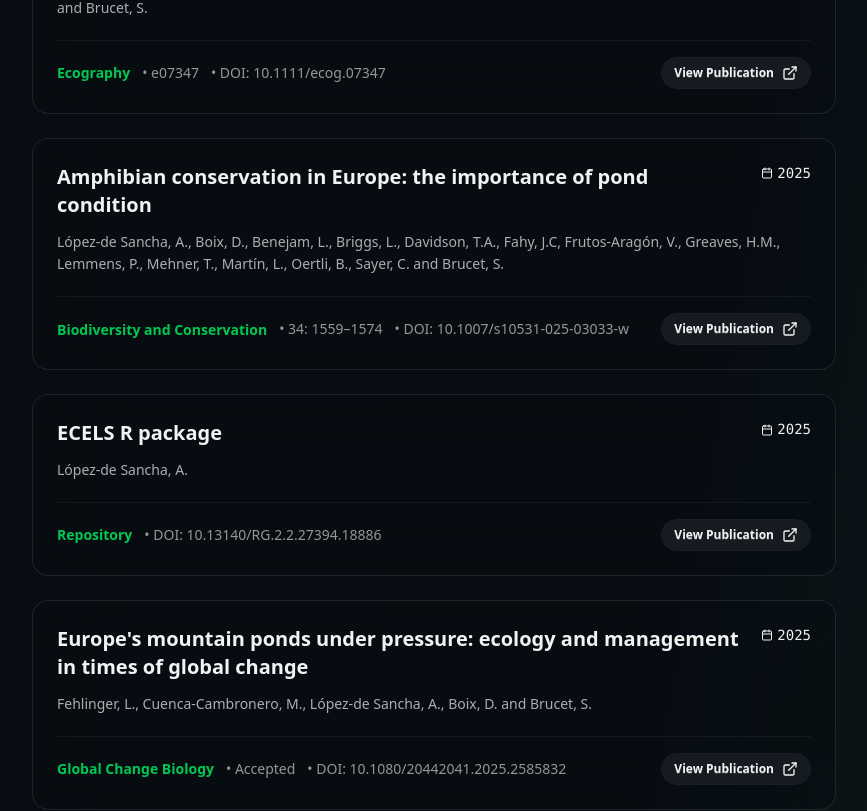
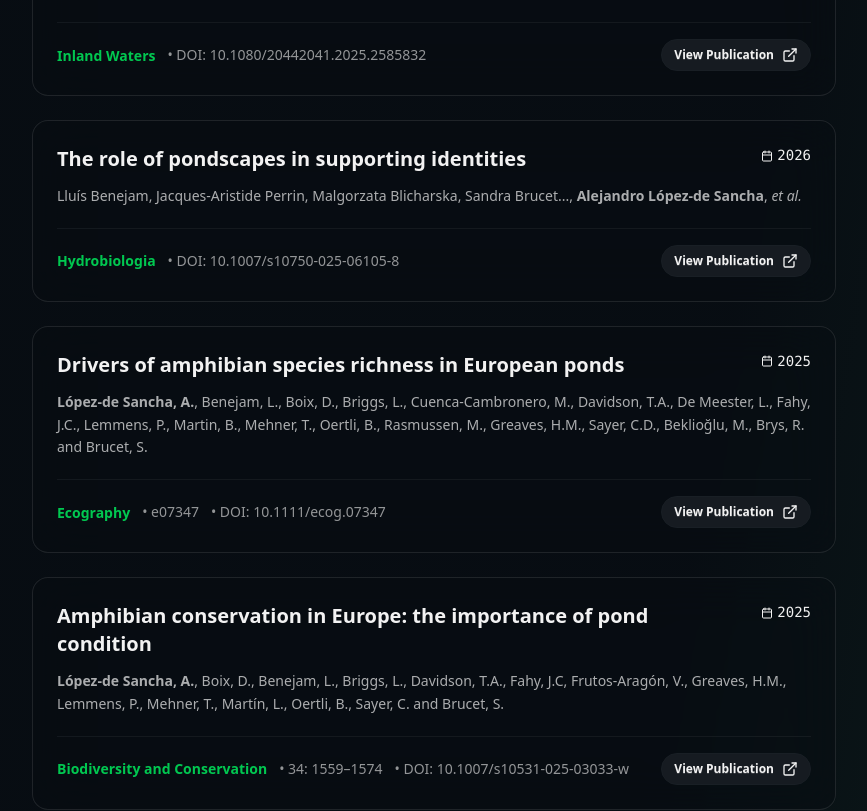
Before and after one commit to Luovtyrell/AlexLopezPHD, a React (Vite) app: page / in a window 1280 px wide. Shown: the part 780-1591 px from the top of the page, without its empty margins (380-1247 px from the left). Built offline with nearby package versions, Linux system fonts and the light colour scheme.

Commit message:
feat: Add Docker course to timeline, reorder timeline entries, and update publications with new items.

```diff
--- a/src/components/Footer.jsx
+++ b/src/components/Footer.jsx
@@ -1,5 +1,5 @@
 import React from "react";
-import { Github, Mail, Heart } from 'lucide-react';
+import { Github, Mail } from 'lucide-react';
 import { FaMedium, FaLinkedin } from "react-icons/fa";
 import { FaGoogleScholar } from "react-icons/fa6";
 
@@ -47,13 +47,9 @@
           </div>
 
           <div className="flex flex-col md:flex-row items-center justify-between gap-3 pt-6 text-sm">
-            <p className="text-base-content/50">
-              © {new Date().getFullYear()} Lucía Ordoñez Vilanova. All rights reserved.
-            </p>
-
             <p className="text-base-content/60 flex items-center gap-2">
+             © {new Date().getFullYear()}
               <span className="text-base-content/50">Made with</span>
-              <Heart className="w-4 h-4 text-rose-500 animate-pulse" />
               <span className="text-base-content/50">by</span>
               <a
                 href="https://www.linkedin.com/in/Luovtyrell/"
--- a/src/components/Publications.jsx
+++ b/src/components/Publications.jsx
@@ -26,9 +26,10 @@
                   </span>
                 </div>
 
-                <p className="text-sm text-base-content/70 leading-relaxed">
-                  {pub.authors}
-                </p>
+                <p
+                  className="text-sm text-base-content/70 leading-relaxed"
+                  dangerouslySetInnerHTML={{ __html: pub.authors }}
+                />
 
                 <div className="flex flex-wrap items-center gap-3 mt-2 pt-4 border-t border-base-content/5">
                   <span className="font-semibold text-primary">
--- a/src/components/Timeline.jsx
+++ b/src/components/Timeline.jsx
@@ -19,14 +19,14 @@
             </svg>
           </div>
           <div className="timeline-start mb-10 md:text-end">
-            <time className="font-mono italic">Nov 2025</time>
-            <div className="text-lg text-primary">SnowPro Associate: Platform Certification</div>
-            <div className="text-lg font-black">Snowflake</div>
-            ID: S122770-251117-SOL25
+            <time className="font-mono italic">Mar 2026</time>
+            <div className="text-lg text-primary">Complete Docker course</div>
+            <div className="text-lg font-black">Udemy</div>
           </div>
           <hr />
         </li>
         <li>
+          <hr />
           <div className="timeline-middle">
             <svg
               xmlns="http://www.w3.org/2000/svg"
@@ -42,6 +42,30 @@
             </svg>
           </div>
           <div className="timeline-end md:mb-10">
+            <time className="font-mono italic">Nov 2025</time>
+            <div className="text-lg text-primary">SnowPro Associate: Platform Certification</div>
+            <div className="text-lg font-black">Snowflake</div>
+            ID: S122770-251117-SOL25
+          </div>
+          <hr />
+        </li>
+        <li>
+          <hr />
+          <div className="timeline-middle">
+            <svg
+              xmlns="http://www.w3.org/2000/svg"
+              viewBox="0 0 20 20"
+              fill="currentColor"
+              className="h-5 w-5"
+            >
+              <path
+                fillRule="evenodd"
+                d="M10 18a8 8 0 100-16 8 8 0 000 16zm3.857-9.809a.75.75 0 00-1.214-.882l-3.483 4.79-1.88-1.88a.75.75 0 10-1.06 1.061l2.5 2.5a.75.75 0 001.137-.089l4-5.5z"
+                clipRule="evenodd"
+              />
+            </svg>
+          </div>
+          <div className="timeline-start mb-10 md:text-end">
             <time className="font-mono italic">2024 - 2025</time>
             <div className="text-lg text-primary">Master's degree, Data Science, Big Data, Machine Learning, & AI.</div>
             <div className="text-lg font-black">Universidad Complutense de Madrid</div>
@@ -65,7 +89,7 @@
               />
             </svg>
           </div>
-          <div className="timeline-start mb-10 md:text-end">
+          <div className="timeline-end md:mb-10">
             <time className="font-mono italic">2024</time>
             <div className="text-lg text-primary">Data Science for Ecologists and Environmental Scientists</div>
             <div className="text-lg font-black">The Data Lab Innovation Centre</div>
@@ -89,7 +113,7 @@
               />
             </svg>
           </div>
-          <div className="timeline-end md:mb-10">
+          <div className="timeline-start mb-10 md:text-end">
             <time className="font-mono italic">2024</time>
             <div className="text-lg text-primary">Python 3</div>
             <div className="text-lg font-black">Codecademy</div>
@@ -112,7 +136,7 @@
               />
             </svg>
           </div>
-          <div className="timeline-start mb-10 md:text-end">
+          <div className="timeline-end md:mb-10">
             <time className="font-mono italic">2019 - 2022</time>
             <div className="text-lg text-primary">Doctor of Philosophy - PhD, Ecology</div>
             <div className="text-lg font-black">Universitat de Girona</div>
@@ -136,7 +160,7 @@
               />
             </svg>
           </div>
-          <div className="timeline-end md:mb-10">
+          <div className="timeline-start mb-10 md:text-end">
             <time className="font-mono italic">2021</time>
             <div className="text-lg text-primary">Master Herpetologist Program</div>
             <div className="text-lg font-black">The Amphibian Foundation</div>
@@ -160,7 +184,7 @@
               />
             </svg>
           </div>
-          <div className="timeline-start mb-10 md:text-end">
+          <div className="timeline-end md:mb-10">
             <time className="font-mono italic">2016 - 2017 </time>
             <div className="text-lg text-primary">Master's degree in Animal Biodiversity: Conservation and Evolution</div>
             <div className="text-lg font-black">Universitat de València</div>
@@ -184,7 +208,7 @@
               />
             </svg>
           </div>
-          <div className="timeline-end md:mb-10">
+          <div className="timeline-start mb-10 md:text-end">
             <time className="font-mono italic">2017</time>
             <div className="text-lg text-primary">PADI Divemaster diver</div>
             <div className="text-lg font-black">Excel Scuba Tenerife (ID 407209)</div>
@@ -208,7 +232,7 @@
               />
             </svg>
           </div>
-          <div className="timeline-start mb-10 md:text-end">
+          <div className="timeline-end md:mb-10">
             <time className="font-mono italic">jun 2014 - aug 2015</time>
             <div className="text-lg font-black">Universidad de Costa Rica</div>
             <div className="text-lg">Studying abroad for the last year of my bachelor's degree</div>
@@ -231,10 +255,10 @@
               />
             </svg>
           </div>
-          <div className="timeline-end md:mb-10">
+          <div className="timeline-start mb-10 md:text-end">
             <time className="font-mono italic">2011 - 2015</time>
+            <div className="text-lg text-primary">Bachelor of Applied Science (B.A. Sc.) in enviormental biology</div>
             <div className="text-lg font-black">Universitat Autònoma de Barcelona</div>
-            <div className="text-lg text-primary">Bachelor of Applied Science (B.A. Sc.) in enviormental biology</div>
             Degree focused in Zoology, botany, ecology, and biodiversity. Also included knowledge of animal and plant physiology, environmental ecotoxicology and management, GIS, and nature conservation.
           </div>
         </li>
--- a/src/data/publications.js
+++ b/src/data/publications.js
@@ -1,7 +1,28 @@
 export const publications = [
   {
     id: 1,
-    authors: "López-de Sancha, A., Benejam, L., Boix, D., Briggs, L., Cuenca-Cambronero, M., Davidson, T.A., De Meester, L., Fahy, J.C., Lemmens, P., Martin, B., Mehner, T., Oertli, B., Rasmussen, M., Greaves, H.M., Sayer, C.D., Beklioğlu, M., Brys, R. and Brucet, S.",
+    authors: "Fehlinger, L., Cuenca-Cambronero, M., <strong>López-de Sancha, A.</strong>, Boix, D. and Brucet, S.",
+    year: "2026",
+    title: "Mountain ponds under pressure: ecology and management in times of global change",
+    journal: "Inland Waters",
+    details: "",
+    doi: "10.1080/20442041.2025.2585832",
+    link: "https://doi.org/10.1080/20442041.2025.2585832"
+  },
+
+  {
+    id: 2,
+    authors: "Lluís Benejam, Jacques-Aristide Perrin, Malgorzata Blicharska, Sandra Brucet..., <strong>Alejandro López-de Sancha</strong>, <em>et al.</em>",
+    year: "2026",
+    title: "The role of pondscapes in supporting identities",
+    journal: "Hydrobiologia",
+    details: "",
+    doi: "10.1007/s10750-025-06105-8",
+    link: "https://doi.org/10.1007/s10750-025-06105-8"
+  },
+  {
+    id: 3,
+    authors: "<strong>López-de Sancha, A.</strong>, Benejam, L., Boix, D., Briggs, L., Cuenca-Cambronero, M., Davidson, T.A., De Meester, L., Fahy, J.C., Lemmens, P., Martin, B., Mehner, T., Oertli, B., Rasmussen, M., Greaves, H.M., Sayer, C.D., Beklioğlu, M., Brys, R. and Brucet, S.",
     year: "2025",
     title: "Drivers of amphibian species richness in European ponds",
     journal: "Ecography",
@@ -10,8 +31,8 @@
     link: "https://doi.org/10.1111/ecog.07347"
   },
   {
-    id: 2,
-    authors: "López-de Sancha, A., Boix, D., Benejam, L., Briggs, L., Davidson, T.A., Fahy, J.C, Frutos-Aragón, V., Greaves, H.M., Lemmens, P., Mehner, T., Martín, L., Oertli, B., Sayer, C. and Brucet, S.",
+    id: 4,
+    authors: "<strong>López-de Sancha, A.</strong>, Boix, D., Benejam, L., Briggs, L., Davidson, T.A., Fahy, J.C, Frutos-Aragón, V., Greaves, H.M., Lemmens, P., Mehner, T., Martín, L., Oertli, B., Sayer, C. and Brucet, S.",
     year: "2025",
     title: "Amphibian conservation in Europe: the importance of pond condition",
     journal: "Biodiversity and Conservation",
@@ -20,8 +41,8 @@
     link: "https://doi.org/10.1007/s10531-025-03033-w"
   },
   {
-    id: 3,
-    authors: "López-de Sancha, A.",
+    id: 5,
+    authors: "<strong>López-de Sancha, A.</strong>",
     year: "2025",
     title: "ECELS R package",
     journal: "Repository",
@@ -29,19 +50,10 @@
     doi: "10.13140/RG.2.2.27394.18886",
     link: "https://github.com/Calotriton/ECELS"
   },
+
   {
-    id: 4,
-    authors: "Fehlinger, L., Cuenca-Cambronero, M., López-de Sancha, A., Boix, D. and Brucet, S.",
-    year: "2025",
-    title: "Europe's mountain ponds under pressure: ecology and management in times of global change",
-    journal: "Global Change Biology",
-    details: "Accepted",
-    doi: "10.1080/20442041.2025.2585832",
-    link: "https://doi.org/10.1080/20442041.2025.2585832"
-  },
-  {
-    id: 5,
-    authors: "López-de Sancha, A., Vila-Gispert, A. and Guasch, H.",
+    id: 6,
+    authors: "<strong>López-de Sancha, A.</strong>, Vila-Gispert, A. and Guasch, H.",
     year: "2023",
     title: "Interacting impacts of damming and metal pollution on the Pyrenean Brook Newt, Calotriton asper (Dugès, 1857)",
     journal: "Herpetology Notes",
@@ -49,8 +61,8 @@
     link: "https://www.biotaxa.org/hn/article/view/80516"
   },
   {
-    id: 6,
-    authors: "López-de Sancha, A., Roig, R., Jiménez, I., Vila-Gispert, A. and Guasch, H.",
+    id: 7,
+    authors: "<strong>López-de Sancha, A.</strong>, Roig, R., Jiménez, I., Vila-Gispert, A. and Guasch, H.",
     year: "2022",
     title: "Impacts of damming and climate change on the ecosystem structure of headwater streams: a case study from the Pyrenees",
     journal: "Inland Waters",
@@ -59,8 +71,8 @@
     link: "https://doi.org/10.1080/20442041.2021.2021776"
   },
   {
-    id: 7,
-    authors: "López-de Sancha, A., Roig, R., Aymerich, P., Vila-Gispert, A. and Guasch, H.",
+    id: 8,
+    authors: "<strong>López-de Sancha, A.</strong>, Roig, R., Aymerich, P., Vila-Gispert, A. and Guasch, H.",
     year: "2022",
     title: "Trophic competence in a guild of insectivorous semiaquatic vertebrates from a Pyrenean headwater stream: diet specialization of the endangered Galemys pyrenaicus",
     journal: "Mammalian Biology",
@@ -69,8 +81,8 @@
     link: "https://doi.org/10.1007/s42991-022-00265-z"
   },
   {
-    id: 8,
-    authors: "López-de Sancha, A., Roig, R., Aranyó, M., Vila-Gispert, A. and Guasch, H.",
+    id: 9,
+    authors: "<strong>López-de Sancha, A.</strong>, Roig, R., Aranyó, M., Vila-Gispert, A. and Guasch, H.",
     year: "2022",
     title: "River trout density role on the ecosystemic structure of a Pyrenean headwater stream",
     journal: "Limnetica",
```
